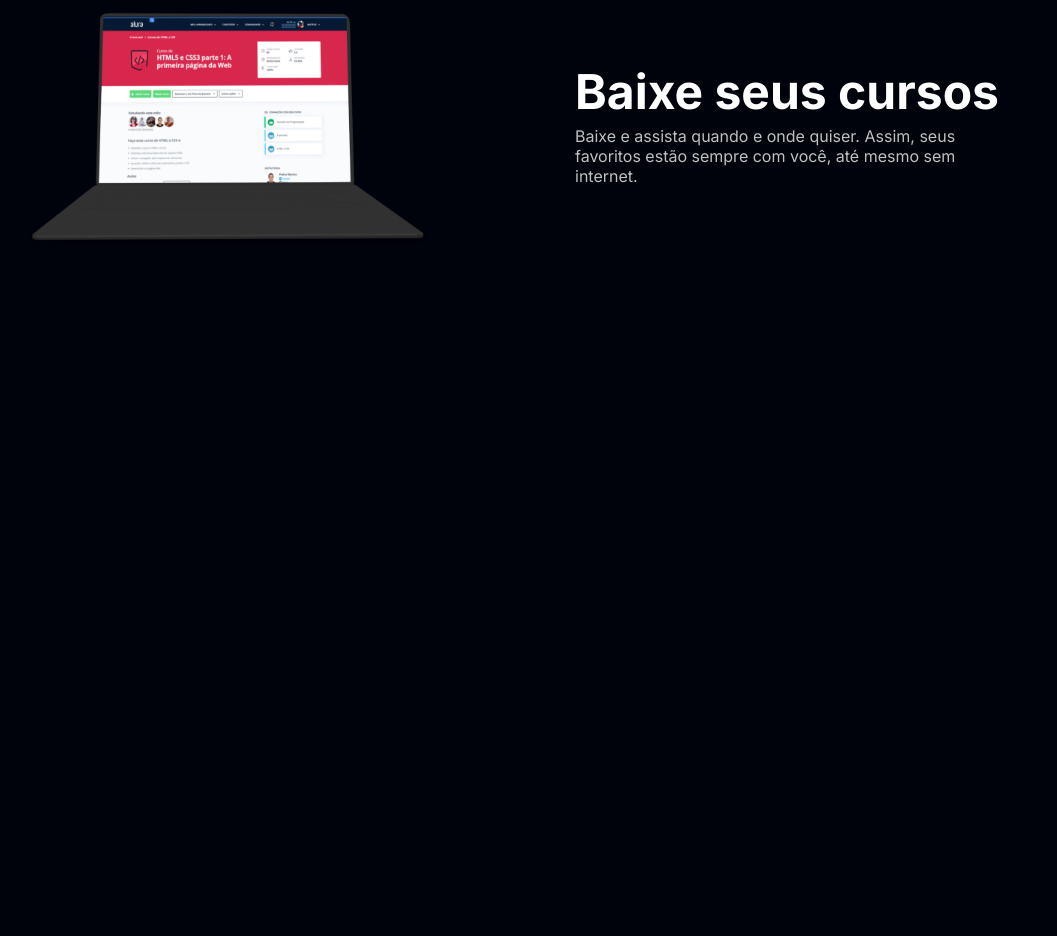
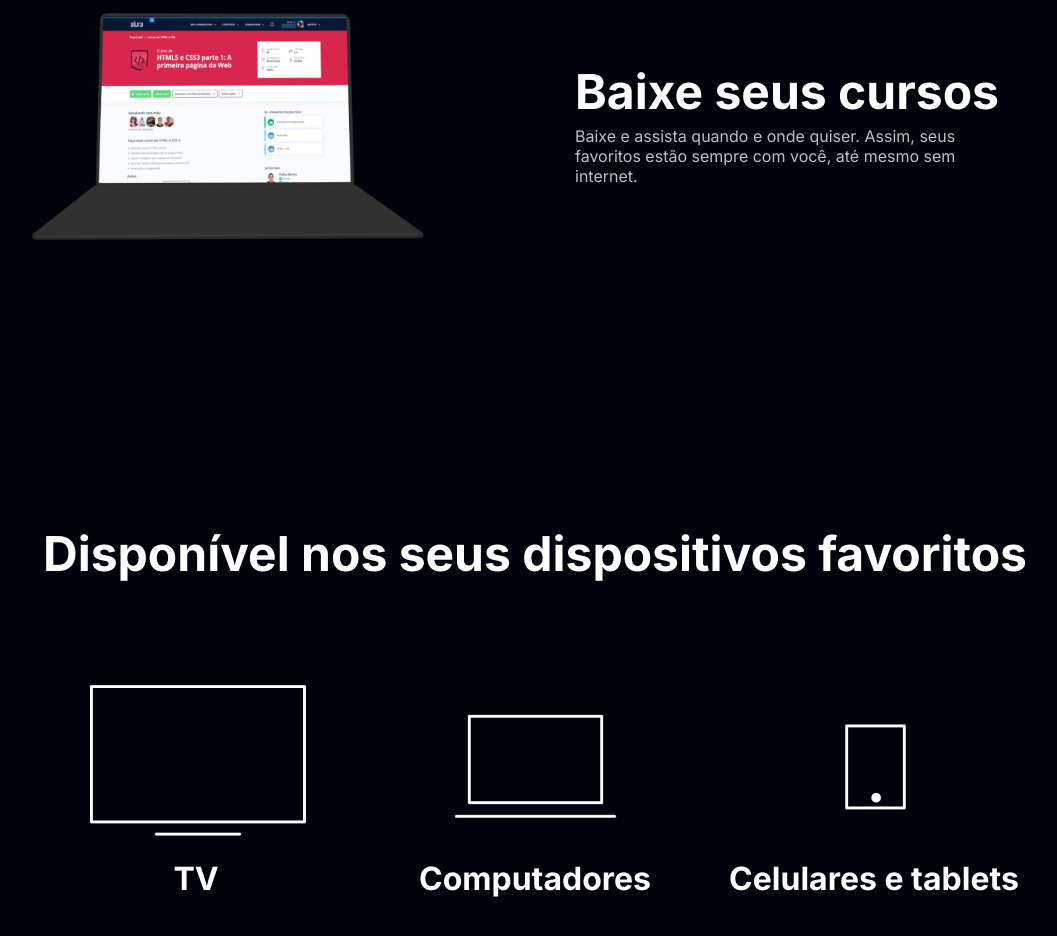
Before and after one commit to ticiasz/alura-praticando, a plain HTML site: page index.html in a window 1280 px wide. Shown: the part 2676-3612 px from the top of the page, without its empty margins (105-1162 px from the left). Before the commit the page ends 3200 px from the top, so only its background shows below. Drawn offline with Linux system fonts and the light colour scheme.

Commit message:
Adição da seção 'Dispositivos'

```diff
--- a/index.html
+++ b/index.html
@@ -42,5 +42,23 @@
             <p class="descricao__texto">Baixe e assista quando e onde quiser. Assim, seus favoritos estão sempre com você, até mesmo sem internet.</p>
         </div>
     </section>
+
+    <section class="dispositivos">
+        <h2 class="dispositivos__titulo">Disponível nos seus dispositivos favoritos</h2>
+        <ul class="dispositivos__lista">
+            <li>
+                <img src="assets/tv.png" alt="Ícone de televisão">
+                <h3 class="lista__item">TV</h3>
+            </li>
+            <li>
+                <img src="assets/computador.png" alt="Ícone de computador">
+                <h3 class="lista__item">Computadores</h3>
+            </li>
+            <li>
+                <img src="assets/celular.png" alt="Ícone de celular">
+                <h3 class="lista__item">Celulares e tablets</h3>
+            </li>
+        </ul>
+    </section>
 </body>
 </html>
--- a/styles/style.css
+++ b/styles/style.css
@@ -94,3 +94,23 @@ body{
     text-align: center; */
     margin-top: 1.5rem;
 }
+
+.dispositivos{
+    text-align: center;
+    font-weight: 700;
+}
+
+.dispositivos__titulo{
+    font-size: 3rem;
+}
+
+.dispositivos__lista{
+    display: flex;
+    justify-content: center;
+    list-style-type: none;
+    margin: 5rem 0;
+}
+
+.lista__item{
+    font-size: 2rem;
+}
```
Also changed, not shown: assets/celular.png (added), assets/computador.png (added), assets/tv.png (added).
